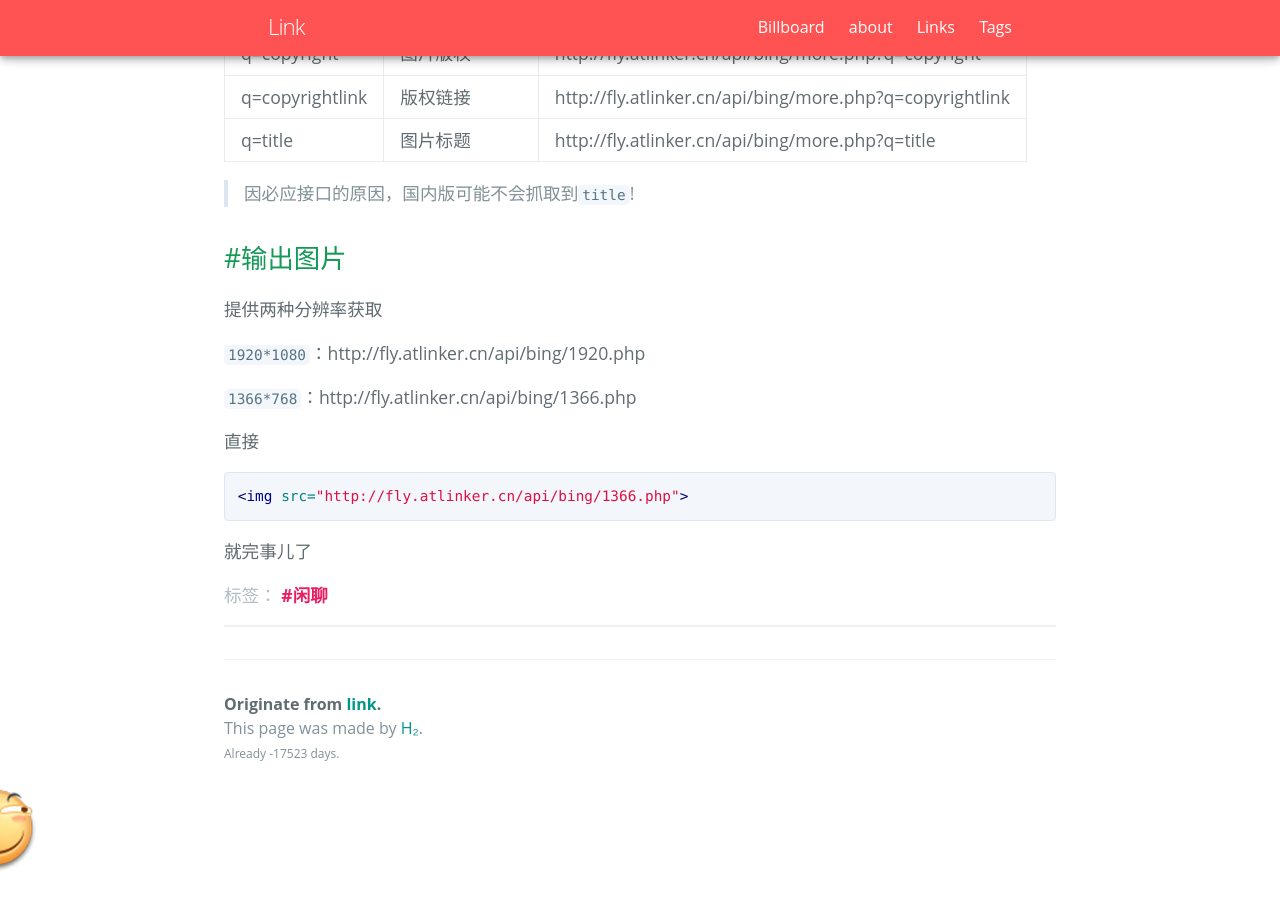
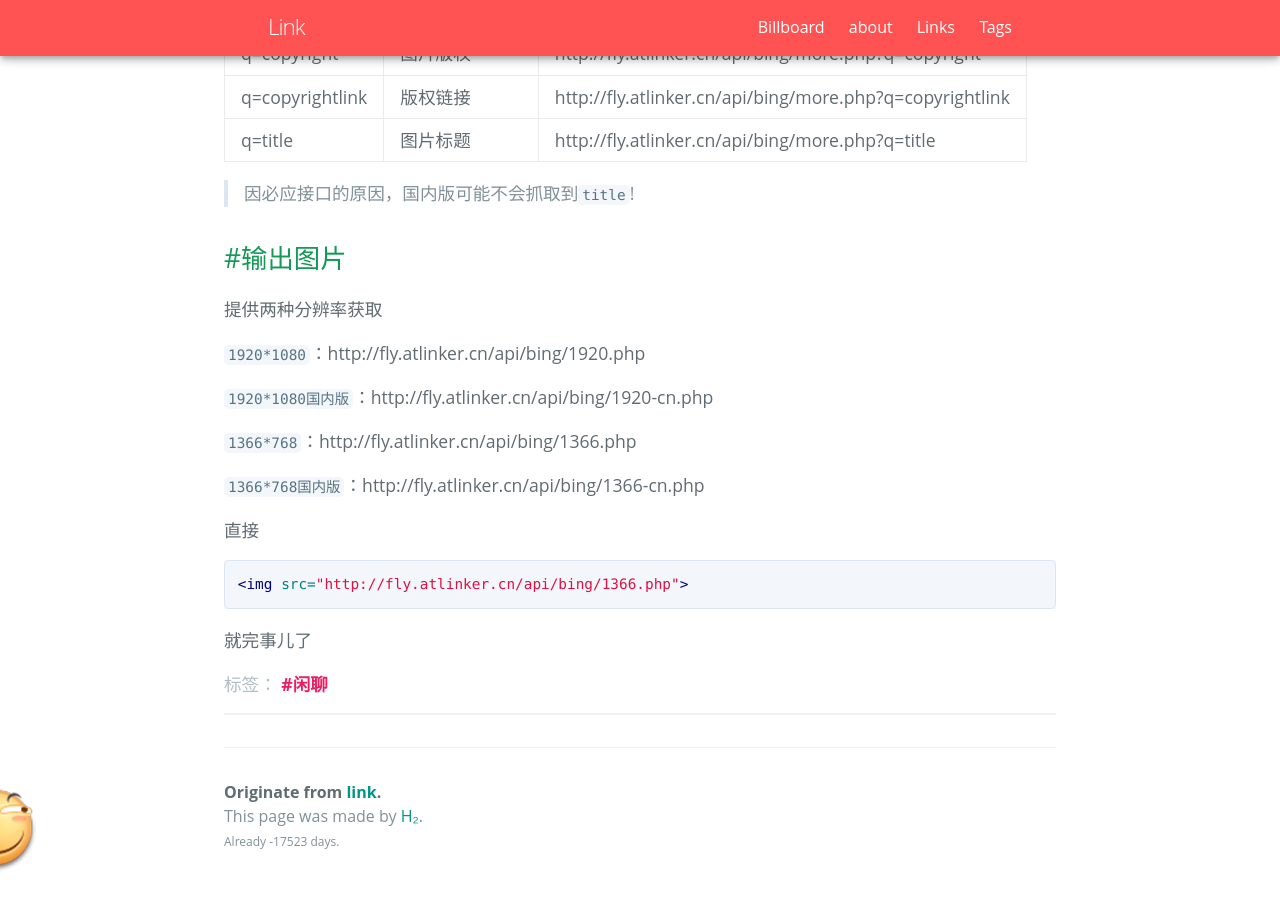
Before and after one commit to link9596/qwq, a Jekyll site: the page built from _posts/2019-7-28-bing.md, in a window 1280 px wide and 900 px high, scrolled down 2692 px. Built offline with Jekyll 4.4.1, drawn with Linux system fonts in a browser that asks for light colours; some web fonts are replaced; comment, search, counter and statistics services are not loaded.

Commit message:
巨硬(必应)每日壁纸接口

```diff
--- a/_posts/2019-7-28-bing.md
+++ b/_posts/2019-7-28-bing.md
@@ -103,7 +103,11 @@ q=title | 图片标题 | http://fly.atlinker.cn/api/bing/more.php?q=title |
 
 `1920*1080`：http://fly.atlinker.cn/api/bing/1920.php
 
+`1920*1080国内版`：http://fly.atlinker.cn/api/bing/1920-cn.php
+
 `1366*768`：http://fly.atlinker.cn/api/bing/1366.php
+
+`1366*768国内版`：http://fly.atlinker.cn/api/bing/1366-cn.php
 
 直接
 
```
